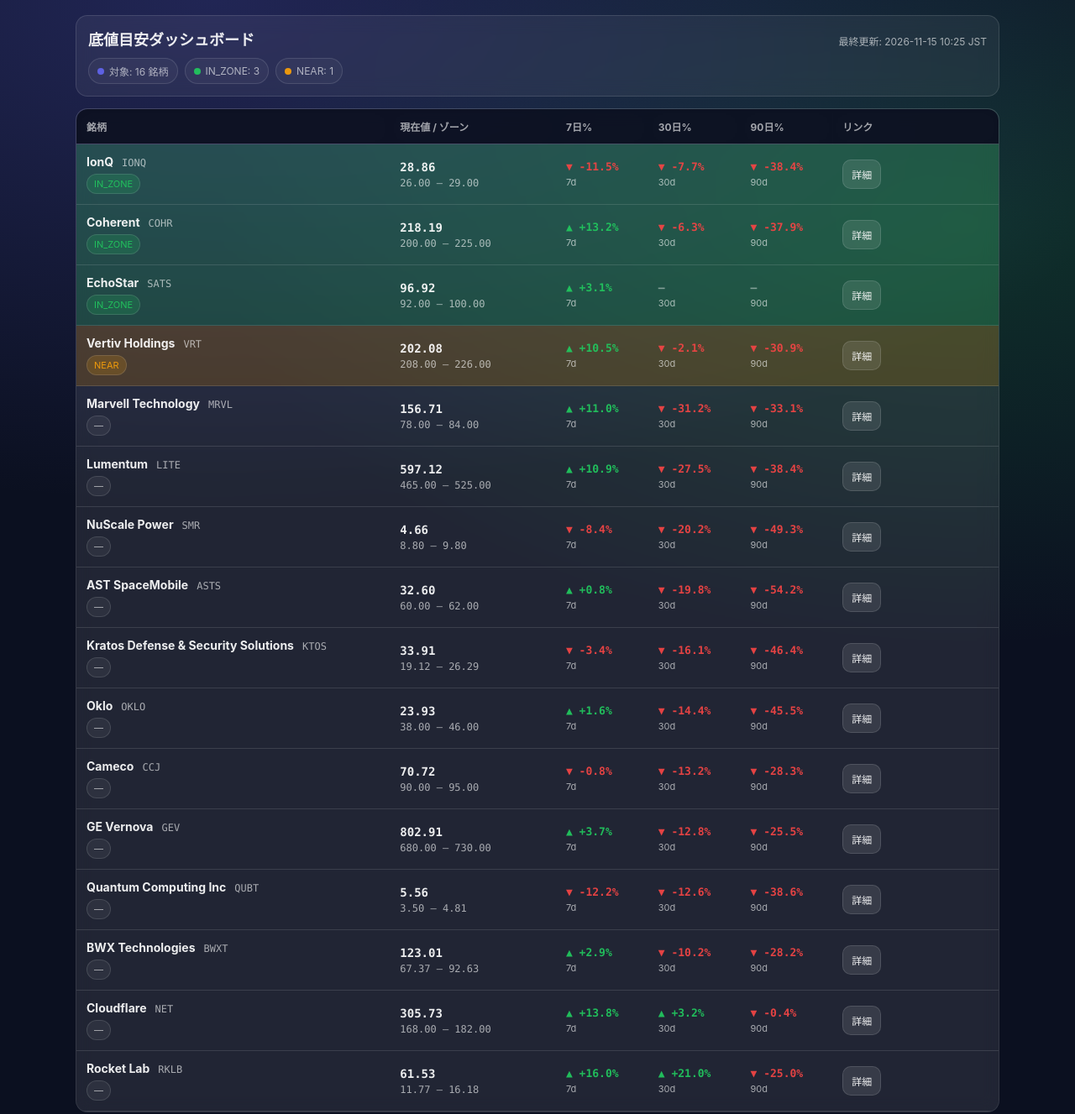
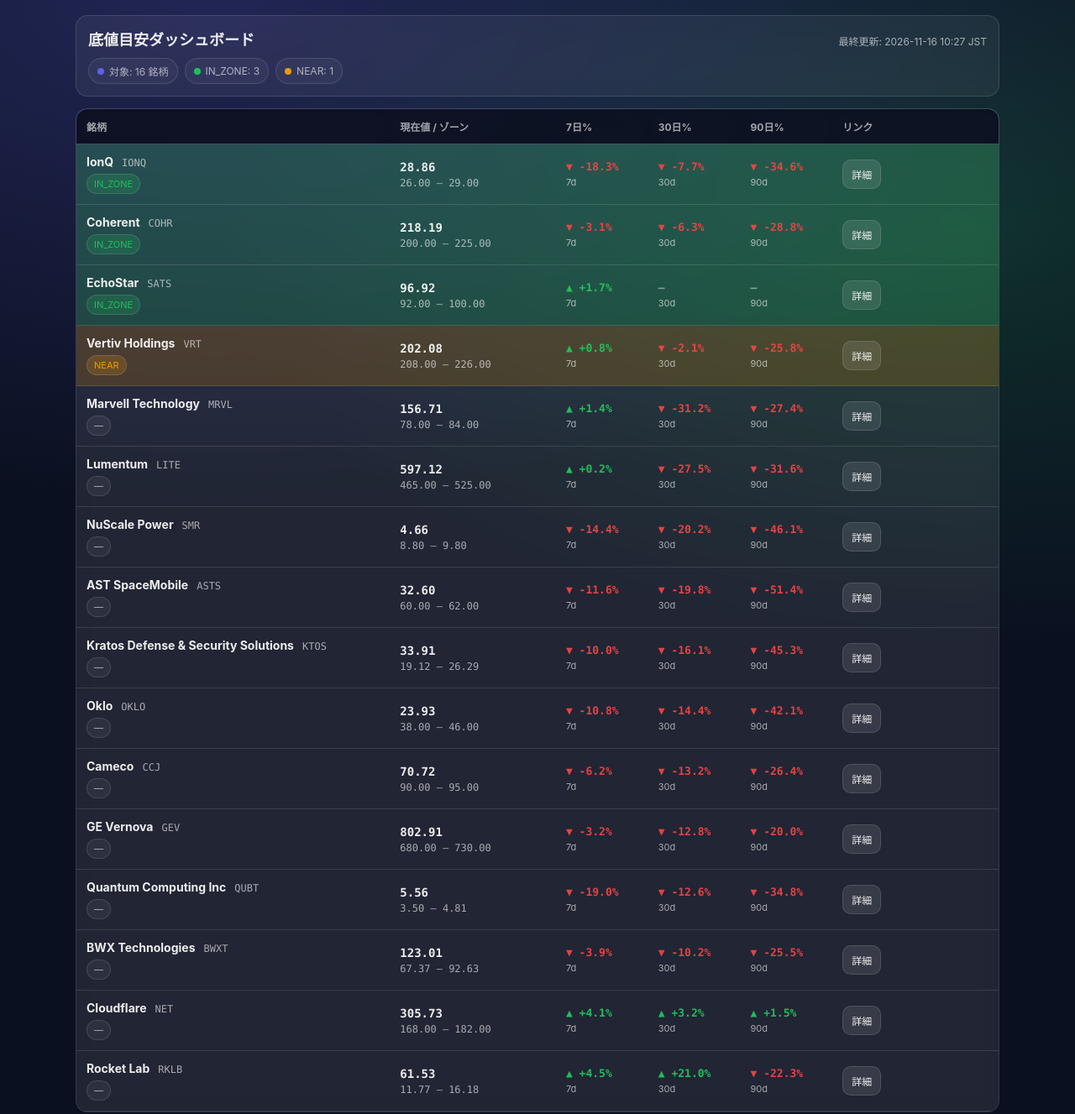
Before and after one commit to Shunsuke-Taken/stock-bottom-alert, a plain HTML site: page docs/index.html in a window 1280 px wide. Shown: the whole page at 84% size. Drawn offline with Linux system fonts and the light colour scheme.

Commit message:
Update dashboard

```diff
--- a/docs/index.html
+++ b/docs/index.html
@@ -183,7 +183,7 @@ tbody td {
 <div class="header">
   <div class="h-title">
     <h1>底値目安ダッシュボード</h1>
-    <div class="meta">最終更新: 2026-11-15 10:25 JST</div>
+    <div class="meta">最終更新: 2026-11-16 10:27 JST</div>
   </div>
   <div class="pills">
     <div class="pill"><span class="dot dot-all"></span>対象: 16 銘柄</div>
@@ -226,7 +226,7 @@ tbody td {
   </td>
 
   <td class="col-pct">
-    <div class="pct pct-neg">▼ -11.5%</div>
+    <div class="pct pct-neg">▼ -18.3%</div>
     <div class="pct-label">7d</div>
   </td>
   <td class="col-pct">
@@ -234,7 +234,7 @@ tbody td {
     <div class="pct-label">30d</div>
   </td>
   <td class="col-pct">
-    <div class="pct pct-neg">▼ -38.4%</div>
+    <div class="pct pct-neg">▼ -34.6%</div>
     <div class="pct-label">90d</div>
   </td>
 
@@ -262,7 +262,7 @@ tbody td {
   </td>
 
   <td class="col-pct">
-    <div class="pct pct-pos">▲ +13.2%</div>
+    <div class="pct pct-neg">▼ -3.1%</div>
     <div class="pct-label">7d</div>
   </td>
   <td class="col-pct">
@@ -270,7 +270,7 @@ tbody td {
     <div class="pct-label">30d</div>
   </td>
   <td class="col-pct">
-    <div class="pct pct-neg">▼ -37.9%</div>
+    <div class="pct pct-neg">▼ -28.8%</div>
     <div class="pct-label">90d</div>
   </td>
 
@@ -298,7 +298,7 @@ tbody td {
   </td>
 
   <td class="col-pct">
-    <div class="pct pct-pos">▲ +3.1%</div>
+    <div class="pct pct-pos">▲ +1.7%</div>
     <div class="pct-label">7d</div>
   </td>
   <td class="col-pct">
@@ -334,7 +334,7 @@ tbody td {
   </td>
 
   <td class="col-pct">
-    <div class="pct pct-pos">▲ +10.5%</div>
+    <div class="pct pct-pos">▲ +0.8%</div>
     <div class="pct-label">7d</div>
   </td>
   <td class="col-pct">
@@ -342,7 +342,7 @@ tbody td {
     <div class="pct-label">30d</div>
   </td>
   <td class="col-pct">
-    <div class="pct pct-neg">▼ -30.9%</div>
+    <div class="pct pct-neg">▼ -25.8%</div>
     <div class="pct-label">90d</div>
   </td>
 
@@ -370,7 +370,7 @@ tbody td {
   </td>
 
   <td class="col-pct">
-    <div class="pct pct-pos">▲ +11.0%</div>
+    <div class="pct pct-pos">▲ +1.4%</div>
     <div class="pct-label">7d</div>
   </td>
   <td class="col-pct">
@@ -378,7 +378,7 @@ tbody td {
     <div class="pct-label">30d</div>
   </td>
   <td class="col-pct">
-    <div class="pct pct-neg">▼ -33.1%</div>
+    <div class="pct pct-neg">▼ -27.4%</div>
     <div class="pct-label">90d</div>
   </td>
 
@@ -406,7 +406,7 @@ tbody td {
   </td>
 
   <td class="col-pct">
-    <div class="pct pct-pos">▲ +10.9%</div>
+    <div class="pct pct-pos">▲ +0.2%</div>
     <div class="pct-label">7d</div>
   </td>
   <td class="col-pct">
@@ -414,7 +414,7 @@ tbody td {
     <div class="pct-label">30d</div>
   </td>
   <td class="col-pct">
-    <div class="pct pct-neg">▼ -38.4%</div>
+    <div class="pct pct-neg">▼ -31.6%</div>
     <div class="pct-label">90d</div>
   </td>
 
@@ -442,7 +442,7 @@ tbody td {
   </td>
 
   <td class="col-pct">
-    <div class="pct pct-neg">▼ -8.4%</div>
+    <div class="pct pct-neg">▼ -14.4%</div>
     <div class="pct-label">7d</div>
   </td>
   <td class="col-pct">
@@ -450,7 +450,7 @@ tbody td {
     <div class="pct-label">30d</div>
   </td>
   <td class="col-pct">
-    <div class="pct pct-neg">▼ -49.3%</div>
+    <div class="pct pct-neg">▼ -46.1%</div>
     <div class="pct-label">90d</div>
   </td>
 
@@ -478,7 +478,7 @@ tbody td {
   </td>
 
   <td class="col-pct">
-    <div class="pct pct-pos">▲ +0.8%</div>
+    <div class="pct pct-neg">▼ -11.6%</div>
     <div class="pct-label">7d</div>
   </td>
   <td class="col-pct">
@@ -486,7 +486,7 @@ tbody td {
     <div class="pct-label">30d</div>
   </td>
   <td class="col-pct">
-    <div class="pct pct-neg">▼ -54.2%</div>
+    <div class="pct pct-neg">▼ -51.4%</div>
     <div class="pct-label">90d</div>
   </td>
 
@@ -514,7 +514,7 @@ tbody td {
   </td>
 
   <td class="col-pct">
-    <div class="pct pct-neg">▼ -3.4%</div>
+    <div class="pct pct-neg">▼ -10.0%</div>
     <div class="pct-label">7d</div>
   </td>
   <td class="col-pct">
@@ -522,7 +522,7 @@ tbody td {
     <div class="pct-label">30d</div>
   </td>
   <td class="col-pct">
-    <div class="pct pct-neg">▼ -46.4%</div>
+    <div class="pct pct-neg">▼ -45.3%</div>
     <div class="pct-label">90d</div>
   </td>
 
@@ -550,7 +550,7 @@ tbody td {
   </td>
 
   <td class="col-pct">
-    <div class="pct pct-pos">▲ +1.6%</div>
+    <div class="pct pct-neg">▼ -10.8%</div>
     <div class="pct-label">7d</div>
   </td>
   <td class="col-pct">
@@ -558,7 +558,7 @@ tbody td {
     <div class="pct-label">30d</div>
   </td>
   <td class="col-pct">
-    <div class="pct pct-neg">▼ -45.5%</div>
+    <div class="pct pct-neg">▼ -42.1%</div>
     <div class="pct-label">90d</div>
   </td>
 
@@ -586,7 +586,7 @@ tbody td {
   </td>
 
   <td class="col-pct">
-    <div class="pct pct-neg">▼ -0.8%</div>
+    <div class="pct pct-neg">▼ -6.2%</div>
     <div class="pct-label">7d</div>
   </td>
   <td class="col-pct">
@@ -594,7 +594,7 @@ tbody td {
     <div class="pct-label">30d</div>
   </td>
   <td class="col-pct">
-    <div class="pct pct-neg">▼ -28.3%</div>
+    <div class="pct pct-neg">▼ -26.4%</div>
     <div class="pct-label">90d</div>
   </td>
 
@@ -622,7 +622,7 @@ tbody td {
   </td>
 
   <td class="col-pct">
-    <div class="pct pct-pos">▲ +3.7%</div>
+    <div class="pct pct-neg">▼ -3.2%</div>
     <div class="pct-label">7d</div>
   </td>
   <td class="col-pct">
@@ -630,7 +630,7 @@ tbody td {
     <div class="pct-label">30d</div>
   </td>
   <td class="col-pct">
-    <div class="pct pct-neg">▼ -25.5%</div>
+    <div class="pct pct-neg">▼ -20.0%</div>
     <div class="pct-label">90d</div>
   </td>
 
@@ -658,7 +658,7 @@ tbody td {
   </td>
 
   <td class="col-pct">
-    <div class="pct pct-neg">▼ -12.2%</div>
+    <div class="pct pct-neg">▼ -19.0%</div>
     <div class="pct-label">7d</div>
   </td>
   <td class="col-pct">
@@ -666,7 +666,7 @@ tbody td {
     <div class="pct-label">30d</div>
   </td>
   <td class="col-pct">
-    <div class="pct pct-neg">▼ -38.6%</div>
+    <div class="pct pct-neg">▼ -34.8%</div>
     <div class="pct-label">90d</div>
   </td>
 
@@ -694,7 +694,7 @@ tbody td {
   </td>
 
   <td class="col-pct">
-    <div class="pct pct-pos">▲ +2.9%</div>
+    <div class="pct pct-neg">▼ -3.9%</div>
     <div class="pct-label">7d</div>
   </td>
   <td class="col-pct">
@@ -702,7 +702,7 @@ tbody td {
     <div class="pct-label">30d</div>
   </td>
   <td class="col-pct">
-    <div class="pct pct-neg">▼ -28.2%</div>
+    <div class="pct pct-neg">▼ -25.5%</div>
     <div class="pct-label">90d</div>
   </td>
 
@@ -730,7 +730,7 @@ tbody td {
   </td>
 
   <td class="col-pct">
-    <div class="pct pct-pos">▲ +13.8%</div>
+    <div class="pct pct-pos">▲ +4.1%</div>
     <div class="pct-label">7d</div>
   </td>
   <td class="col-pct">
@@ -738,7 +738,7 @@ tbody td {
     <div class="pct-label">30d</div>
   </td>
   <td class="col-pct">
-    <div class="pct pct-neg">▼ -0.4%</div>
+    <div class="pct pct-pos">▲ +1.5%</div>
     <div class="pct-label">90d</div>
   </td>
 
@@ -766,7 +766,7 @@ tbody td {
   </td>
 
   <td class="col-pct">
-    <div class="pct pct-pos">▲ +16.0%</div>
+    <div class="pct pct-pos">▲ +4.5%</div>
     <div class="pct-label">7d</div>
   </td>
   <td class="col-pct">
@@ -774,7 +774,7 @@ tbody td {
     <div class="pct-label">30d</div>
   </td>
   <td class="col-pct">
-    <div class="pct pct-neg">▼ -25.0%</div>
+    <div class="pct pct-neg">▼ -22.3%</div>
     <div class="pct-label">90d</div>
   </td>
 
```
